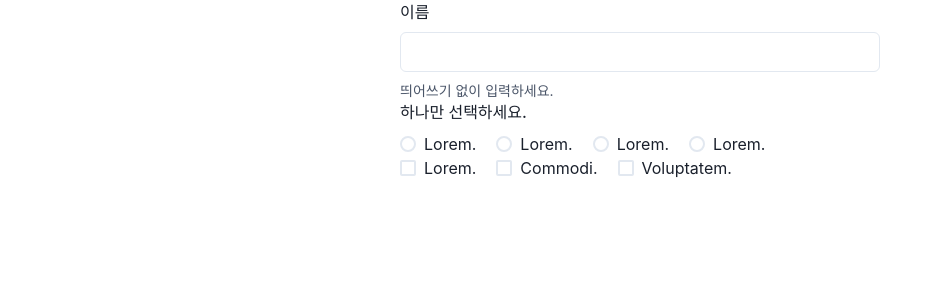
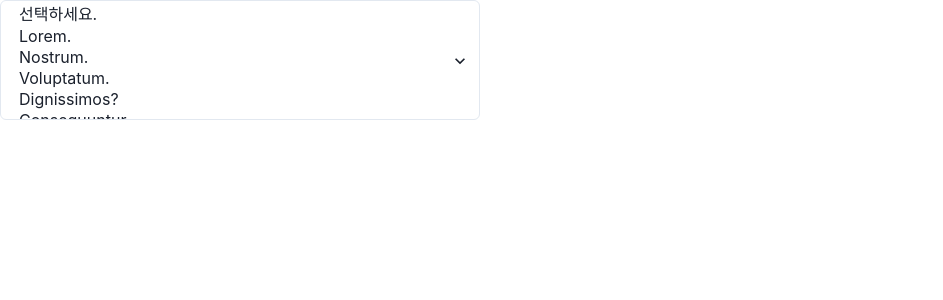
Before and after one commit to yel106/react20231031, a React (Create React App) app: page / in a window 1280 px wide. Shown: the top 300 px of the page, without its empty margins (0-943 px from the left). Built offline with nearby package versions, Linux system fonts and the light colour scheme.

Commit message:
Select 사용

```diff
--- a/src/App.js
+++ b/src/App.js
@@ -1,58 +1,21 @@
-import {
-  Box,
-  Center,
-  Checkbox,
-  CheckboxGroup,
-  Flex,
-  FormControl,
-  FormHelperText,
-  FormLabel,
-  Input,
-  Radio,
-  RadioGroup,
-} from "@chakra-ui/react";
+import React from "react";
+import { Box, FormControl, Select } from "@chakra-ui/react";
 
 function App(props) {
   return (
     <div>
-      <Center>
-        <Box w={"480px"}>
-          <FormControl>
-            <FormLabel>이름</FormLabel>
-            <Input />
-            <FormHelperText>띄어쓰기 없이 입력하세요.</FormHelperText>
-          </FormControl>
-        </Box>
-      </Center>
-
-      <Center>
-        <Box w={"480px"}>
-          <FormControl>
-            <FormLabel>하나만 선택하세요.</FormLabel>
-            <RadioGroup>
-              <Flex gap={5}>
-                <Radio value="value1">Lorem.</Radio>
-                <Radio value="value2">Lorem.</Radio>
-                <Radio value="value3">Lorem.</Radio>
-                <Radio value="value4">Lorem.</Radio>
-              </Flex>
-            </RadioGroup>
-          </FormControl>
-        </Box>
-      </Center>
-      <Center>
-        <Box w={"480px"}>
-          <FormControl>
-            <CheckboxGroup>
-              <Flex gap={5}>
-                <Checkbox colorScheme="orange">Lorem.</Checkbox>
-                <Checkbox colorScheme="blue">Commodi.</Checkbox>
-                <Checkbox colorScheme="teal">Voluptatem.</Checkbox>
-              </Flex>
-            </CheckboxGroup>
-          </FormControl>
-        </Box>
-      </Center>
+      <Box w={"480px"}>
+        <FormControl>
+          <Select placeholder="선택하세요." multiple h={"120px"}>
+            {/*option[value=value$]*5>lorem1*/}
+            <option value="value1">Lorem.</option>
+            <option value="value2">Nostrum.</option>
+            <option value="value3">Voluptatum.</option>
+            <option value="value4">Dignissimos?</option>
+            <option value="value5">Consequuntur.</option>
+          </Select>
+        </FormControl>
+      </Box>
     </div>
   );
 }
```
